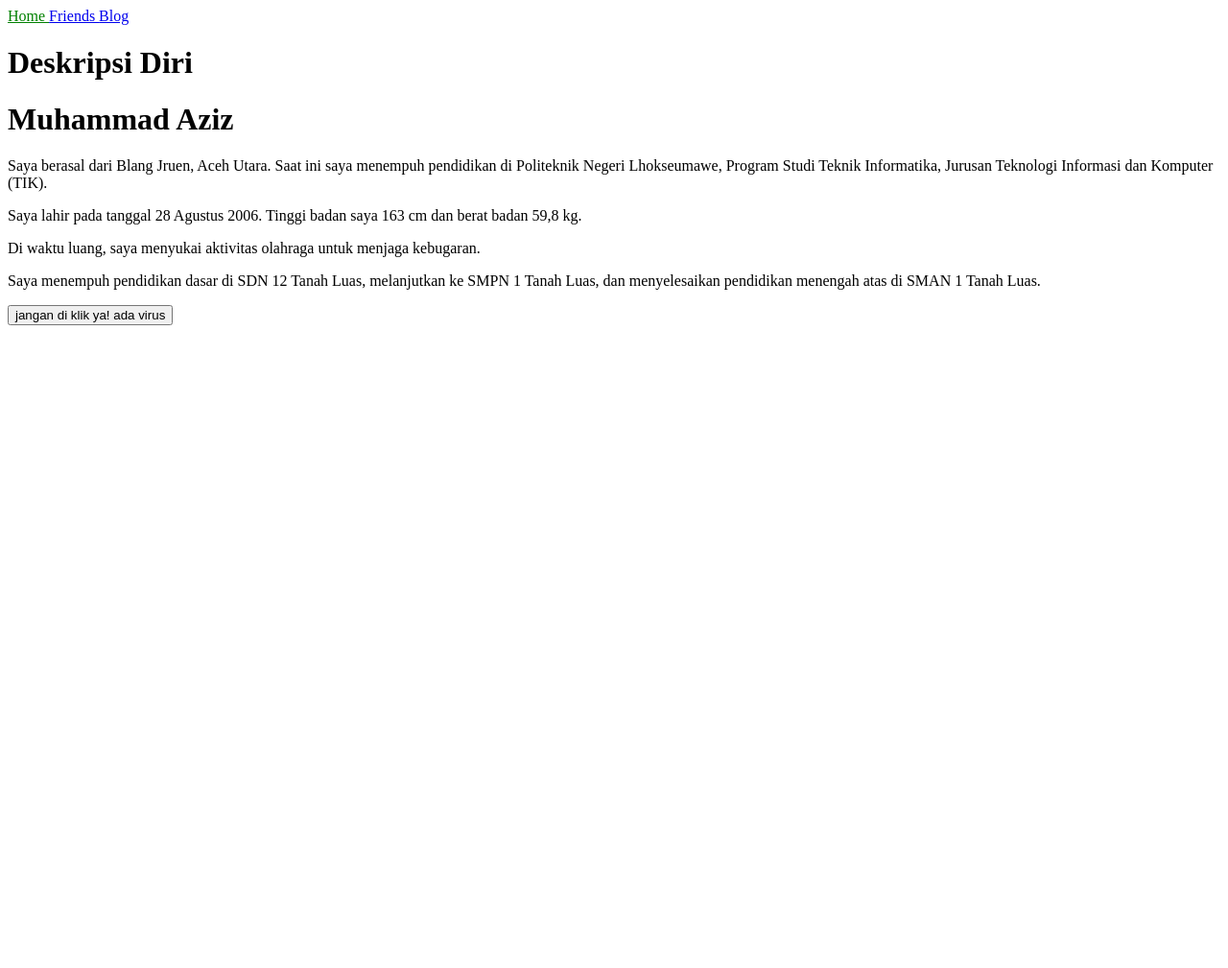
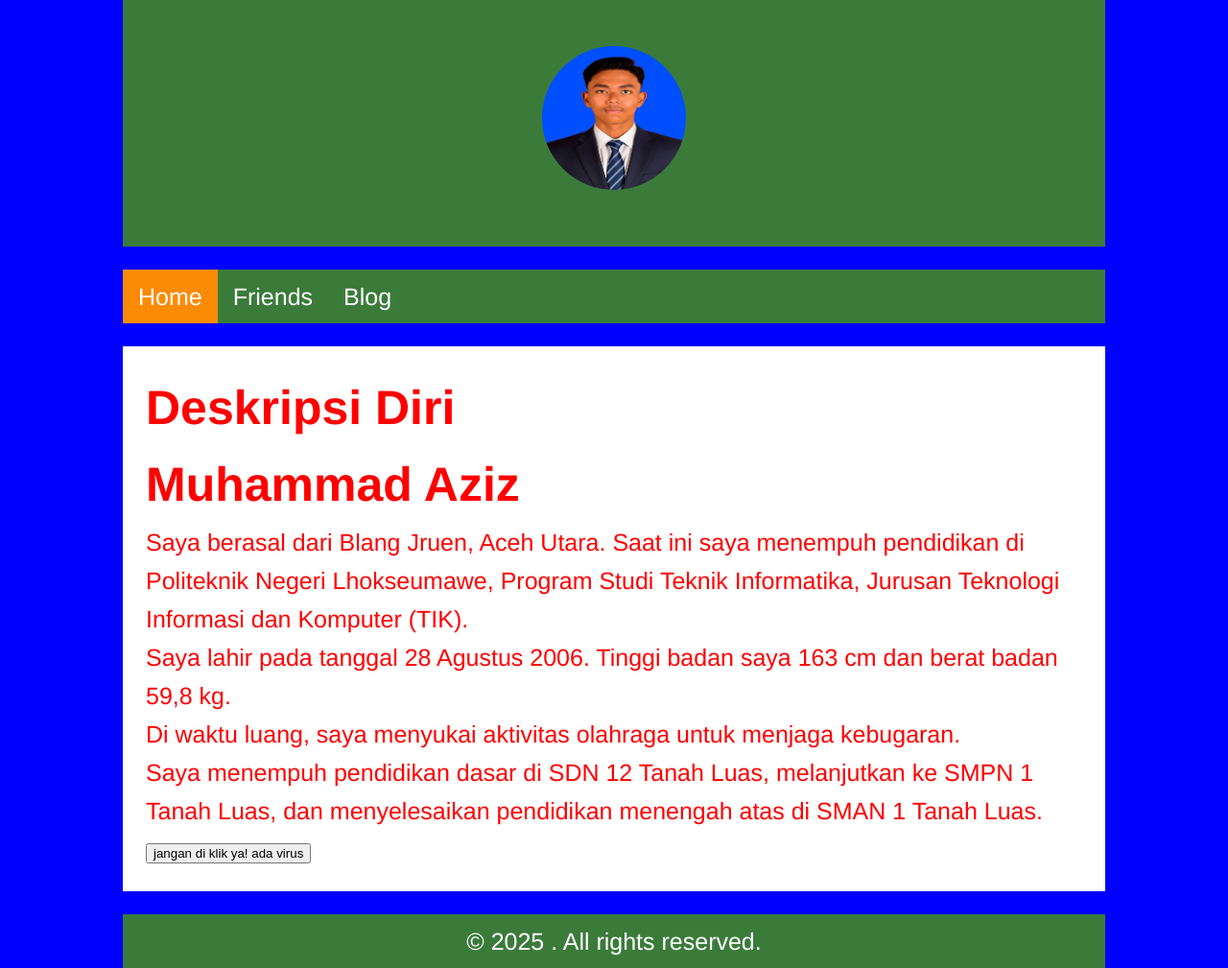
Before and after one commit to mhmmd-aziz/mhmmd-aziz.github.io, a Jekyll site: the page built from index.html, in a window 1280 px wide. Shown: the whole page at 96% size. Built offline with Jekyll 4.4.1, drawn with Linux system fonts in a browser that asks for light colours; before the commit the page ends 900 px from its top, so only the background shows below that.

Commit message:
tugasmodul2bab3

```diff
--- a/_includes/navigation.html
+++ b/_includes/navigation.html
@@ -1,7 +1,10 @@
-<nav>
-    {% for item in site.data.navigation %}
-    <a href="{{ item.link }}"{% if page.url == item.link %} class="current" {% endif%}>
+
+    <ul>
+  {% for item in site.data.navigation %}
+    <li>
+      <a href="{{ item.link }}" {% if page.url == item.link %} class="active"{% endif %}>
         {{ item.name }}
-    </a>
-    {% endfor %}
-</nav>
+      </a>
+    </li>
+  {% endfor %}
+</ul>
--- a/_layouts/default.html
+++ b/_layouts/default.html
@@ -1,17 +1,41 @@
+<!DOCTYPE html>
 <html lang="en">
 <head>
     <meta charset="UTF-8">
-    <meta name="viewport" content="width=device-width, initial-scale=1.0">
     <title>{{ page.title }}</title>
+
+    <!-- Stylesheet -->
     <link rel="stylesheet" href="{{ site.baseurl }}/assets/css/styles.css">
 
-    <script src="{{ site.baseurl }} /assets/js/scripts.js"></script>
+    <!-- Favicon -->
+    <link rel="icon" href="{{ site.baseurl }}/assets/images/favicon.ico">
 
-    {%feed_meta %}
+    <!-- JavaScript -->
+    <script src="{{ site.baseurl }}/assets/js/scripts.js"></script>
+
+    <!-- Plugins -->
+    {% feed_meta %}
     {% seo %}
 </head>
 <body>
-    {% include navigation.html %}
-    {{ content }}
+    <div class="container">
+        <header>
+            <img src="{{ site.baseurl }}/assets/images/myprofile.jpeg" alt="Profile Picture" class="profile-picture">
+            <h1>{{ site.title }}</h1>
+            <p>{{ site.description }}</p>
+        </header>
+
+        <nav>
+            {% include navigation.html %}
+        </nav>
+
+        <main>
+            {{ content }}
+        </main>
+
+        <footer>
+            <p>&copy; {{ site.time | date: '%Y' }} {{ site.title }}. All rights reserved.</p>
+        </footer>
+    </div>
 </body>
 </html>
--- a/_sass/main.scss
+++ b/_sass/main.scss
@@ -1,3 +1,69 @@
 .current {
     color : green;
 }
+$primary-color: #3b7b3a;
+$secondary-color: #fb8b05;
+$font-stack: Helvetica, sans-serif;
+
+body,
+h1,
+h2,
+p {
+  margin: 0; padding: 0; box-sizing: border-box;
+}
+
+body {
+  font-family: $font-stack; line-height: 1.6;
+  background-color: #f4f4f4;
+}
+
+header {
+  text-align: center; padding: 24px; color: #fff;
+  background-color: $primary-color;
+}
+
+main {
+  padding: 24px; margin-top: 24px;
+  box-shadow: 0 0 8px rgba(0, 0, 0, 0.1);
+  background-color: #fff;
+}
+
+footer {
+  text-align: center; padding: 8px; margin-top: 24px; color: #fff;
+  background-color: $primary-color;
+}
+
+h2 {
+  color: #333; margin-bottom: 8px;
+}
+
+nav {
+  margin: 24px 0;
+  ul {
+    list-style-type: none; margin: 0; padding: 0; overflow: hidden;
+    background-color: $primary-color;
+  }
+  li {
+    float: left;
+    a {
+      display: block; color: white; text-align: center; padding: 8px 16px;
+      text-decoration: none;
+      &:hover:not(.active) {
+        background-color: $secondary-color;
+      }
+    }
+  }
+}
+
+.container {
+  width: 80%; margin: auto; overflow: hidden;
+}
+
+.profile-picture {
+  width: 150px; height: 150px; border-radius: 50%; margin: 24px auto;
+  background-color: $secondary-color;
+}
+
+.active {
+  background-color: $secondary-color;
+}
--- a/assets/css/styles.scss
+++ b/assets/css/styles.scss
@@ -1,3 +1,12 @@
 ---
 ---
 @use "main";
+$bgcolor: blue;
+$textcolor: red;
+$fontsize: 25px;
+/*use the variables in the CSS*/
+body{
+    background-color: $bgcolor;
+    color: $textcolor;
+    font-size: $fontsize;
+}
```
Also changed, not shown: assets/images/myprofile.jpeg (added), 2 other files.
